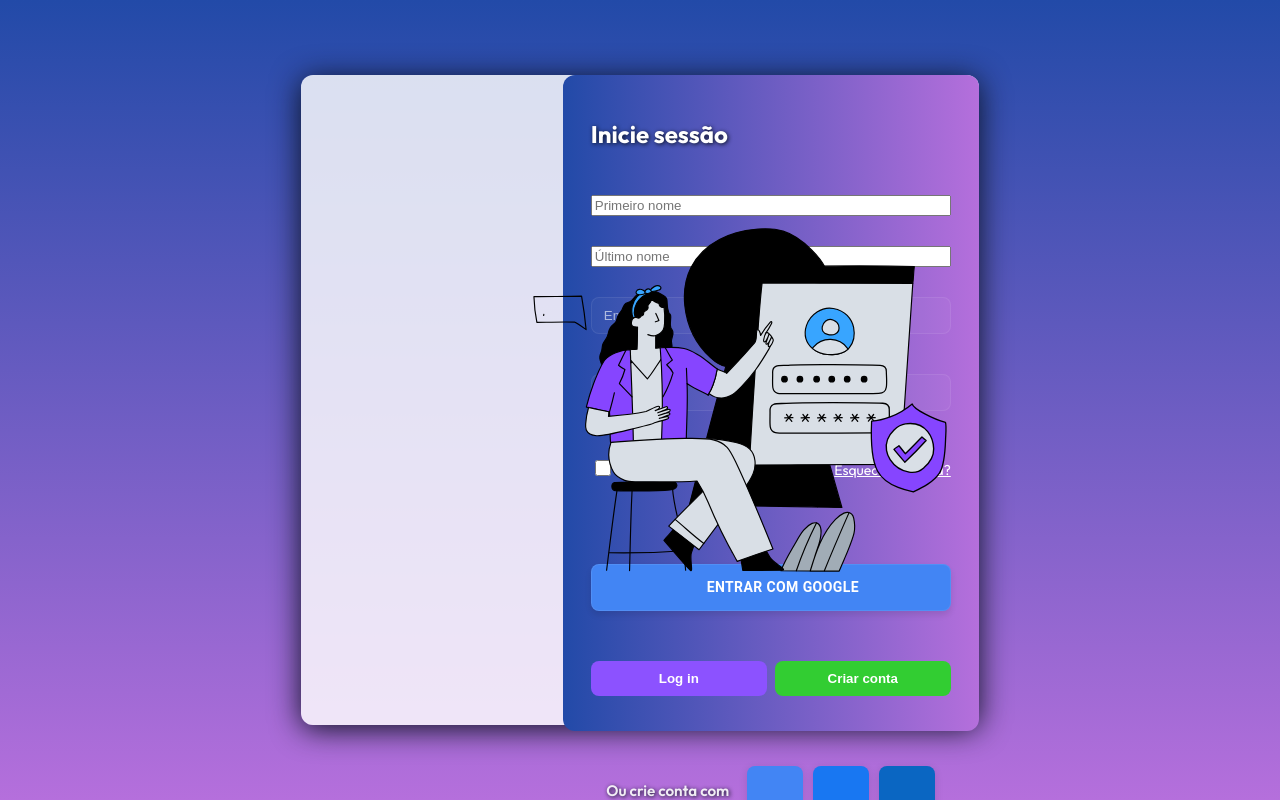
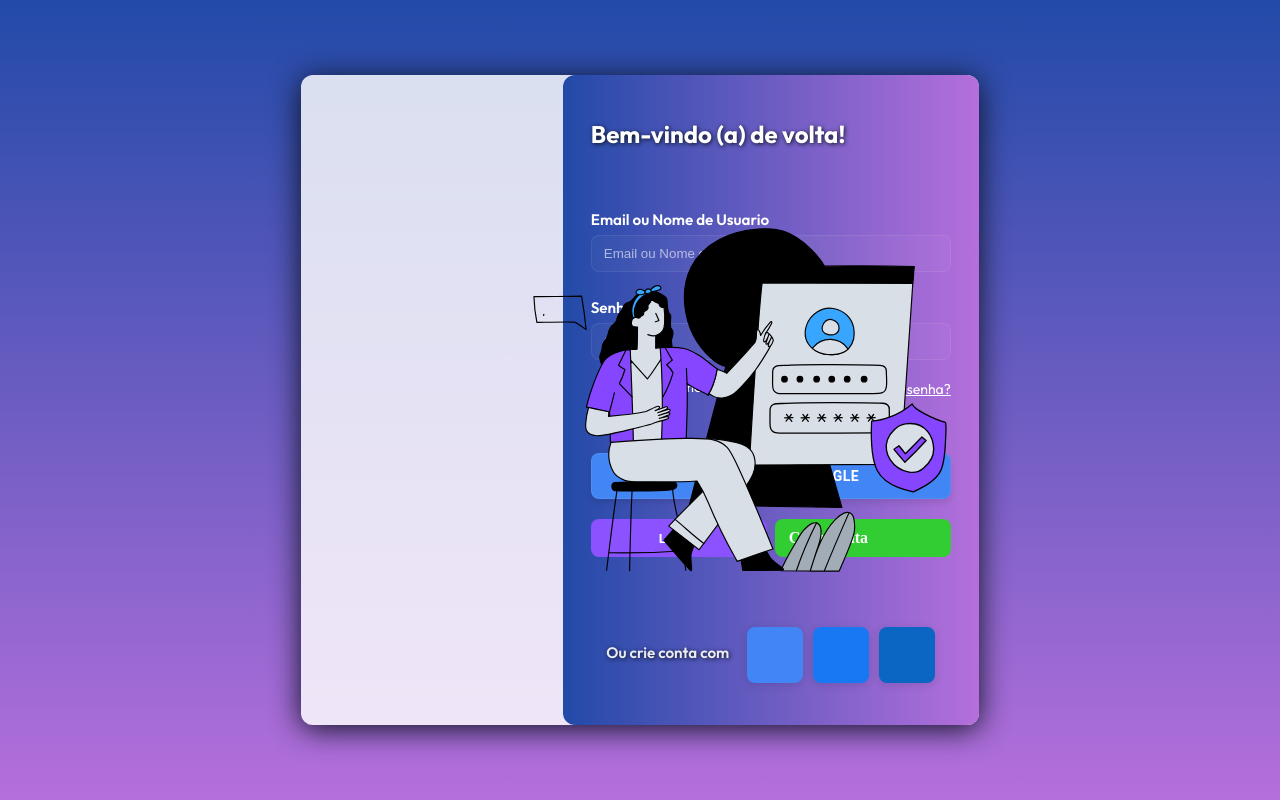
Before and after one commit to jhonherikgc/Login-Page, a React (Vite) app: page / in a window 1280 px wide. Built offline with nearby package versions, Linux system fonts and the light colour scheme; some icons are missing.

Commit message:
:zap: perf + feat

```diff
--- a/src/loginPage.tsx
+++ b/src/loginPage.tsx
@@ -1,4 +1,5 @@
 import React, { useEffect, useState } from 'react';
+import { Link } from 'react-router-dom';
 import './styles/loginPage.css';
 import GoogleIcon from '@mui/icons-material/Google';
 import LinkedInIcon from '@mui/icons-material/LinkedIn';
@@ -26,6 +27,12 @@ const LoginPage: React.FC = () => {
     load();
   }, []);
 
+  const handleSubmit = (e: React.FormEvent) => {
+    e.preventDefault();
+    // aqui você pode tratar autenticação / validação
+    console.log('Formulário de login enviado');
+  };
+
   return (
     <div className="login-page">
       {/* Lottie fixada à esquerda */}
@@ -36,11 +43,14 @@ const LoginPage: React.FC = () => {
       <div className="flex-container">
         <div className="container-maior">
           <div className="login-container">
-            <h1 className="login-title">Inicie sessão</h1>
+            <h1 className="login-title">Bem-vindo (a) de volta!</h1>
 
-            <input type="text" className="firstName-input" placeholder="Primeiro nome" />
-            <input type="text" className="lastName-input" placeholder="Último nome" />
-            <input type="text" className="email-input" placeholder="Email" />
+            <form onSubmit={handleSubmit} className="login-form">
+              <p className='email-form'>Email ou Nome de Usuario </p>
+              <input type="text" className="email-input" placeholder="Email ou Nome de Usuario" />
+              <p className='password-form'>
+                Senha
+              </p>
               <input type="password" className="password-input" placeholder="Senha" />
 
               <div className="actions-row">
@@ -65,9 +75,17 @@ const LoginPage: React.FC = () => {
               </div>
 
               <div className="button-row">
-              <input type="submit" className="login-button" value="Log in" />
-              <input type="button" className="create-account-button" value="Criar conta" />
+                <button type="submit" className="login-button">Log in</button>
+                <Link
+                  to="/create-account"
+                  className="create-account-button"
+                  role="button"
+                  aria-label="Criar conta"
+                >
+                  Criar conta
+                </Link>
               </div>
+            </form>
 
             <div className="social-login-row" aria-hidden={false}>
               <span className="social-login-text">Ou crie conta com</span>
```
Lines whose indentation alone changed are shown as unchanged.
